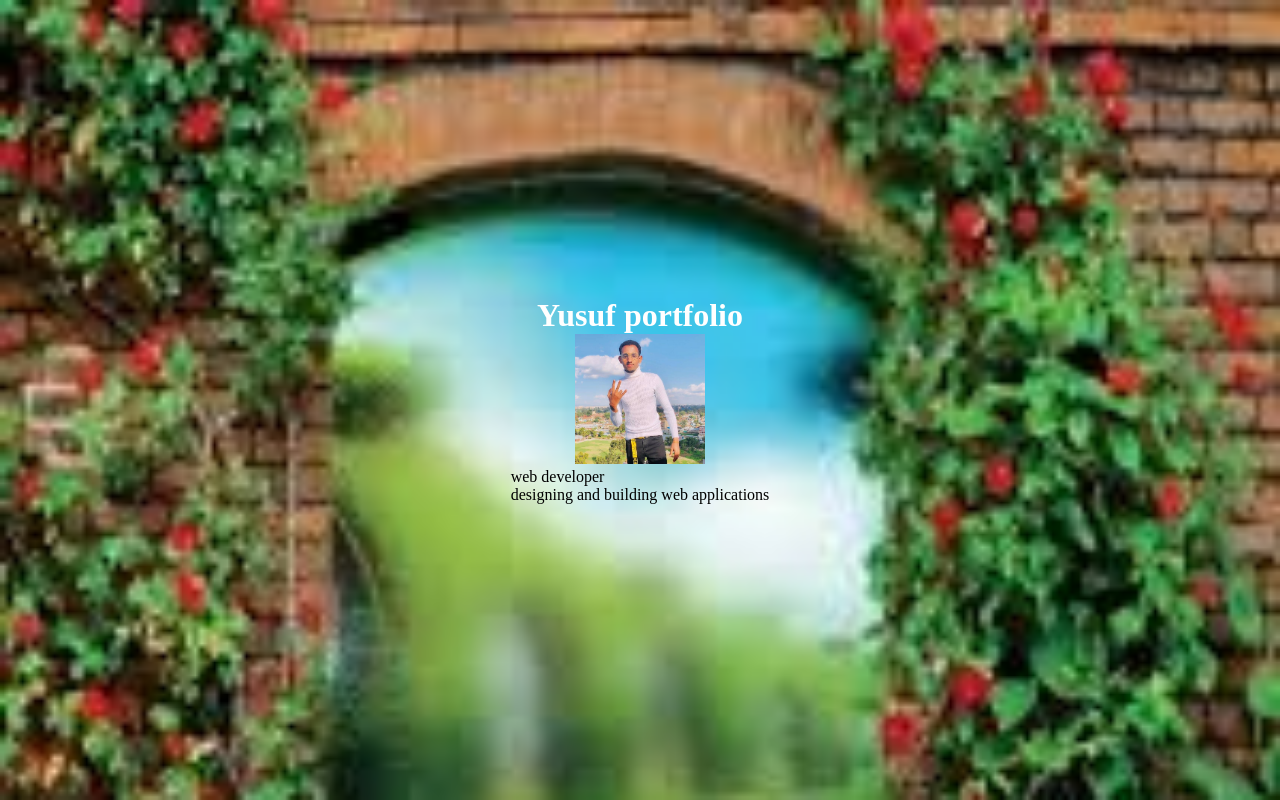
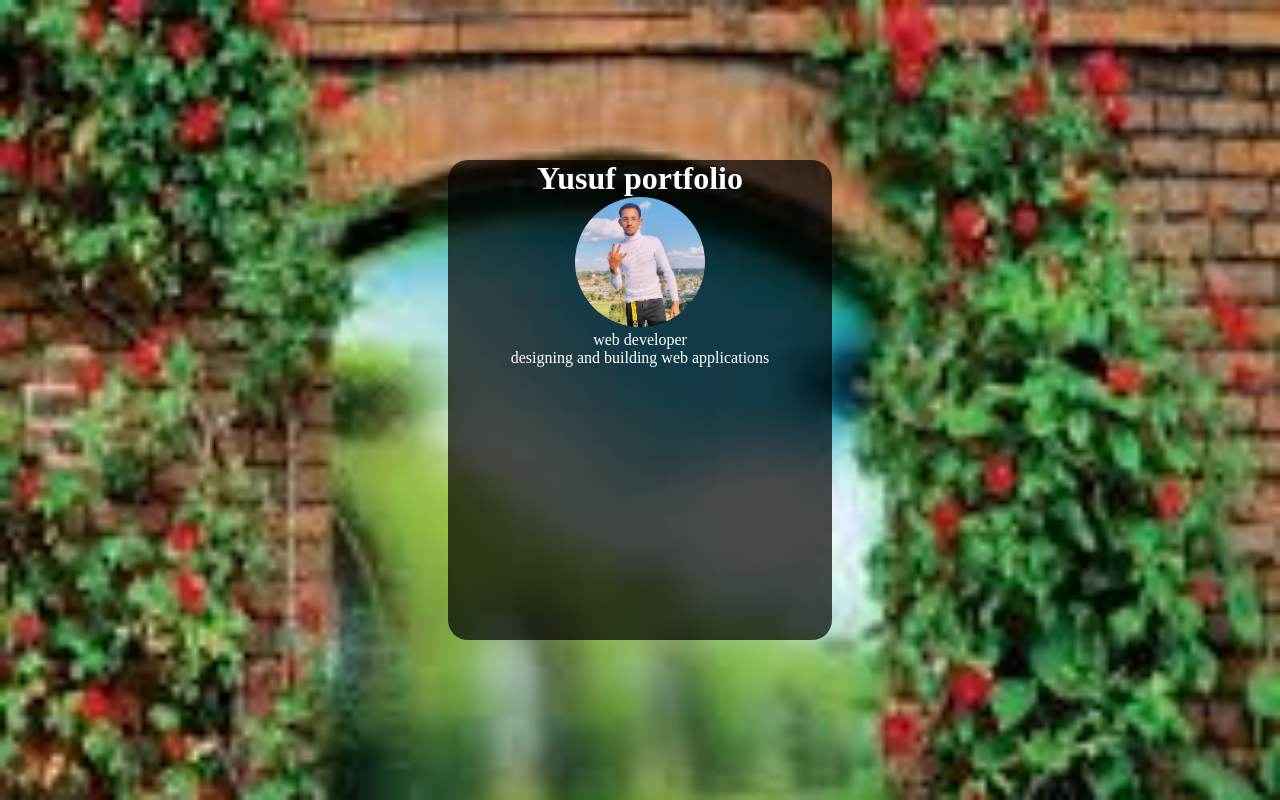
Before and after one commit to samirhashim/mytofolio, a plain HTML site: page index.html in a window 1280 px wide. Drawn offline with Linux system fonts and the light colour scheme.

Commit message:
anything

```diff
--- a/style.css
+++ b/style.css
@@ -28,4 +28,15 @@ body{
 .header img{
     width: 130px;
     height: 130px;
-}
+    border-radius: 50%;
+
+
+ }
+ .main{
+     background-color:rgba(0,0,0,0.7);
+     color:white;
+     text-align:center;
+     border-radius:20px;
+     width:30%;
+     height:60vh
+ }
```
